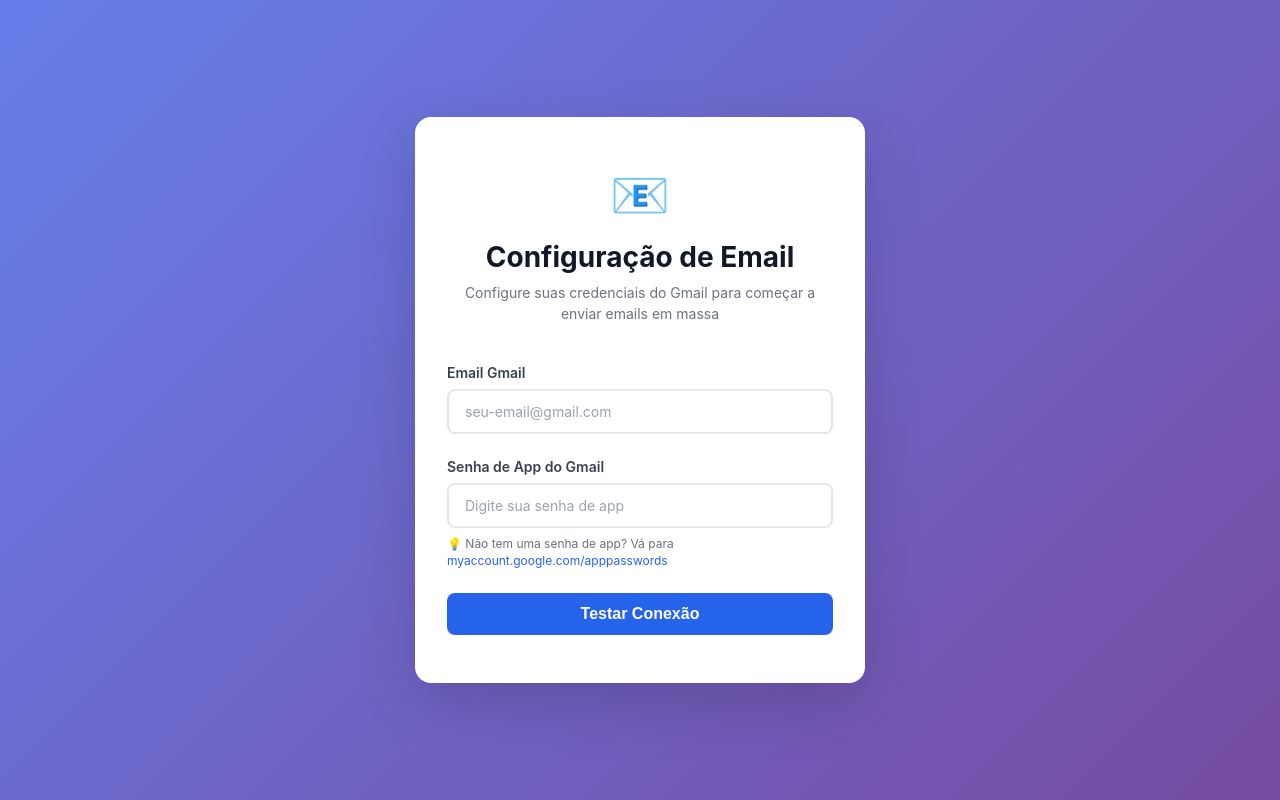
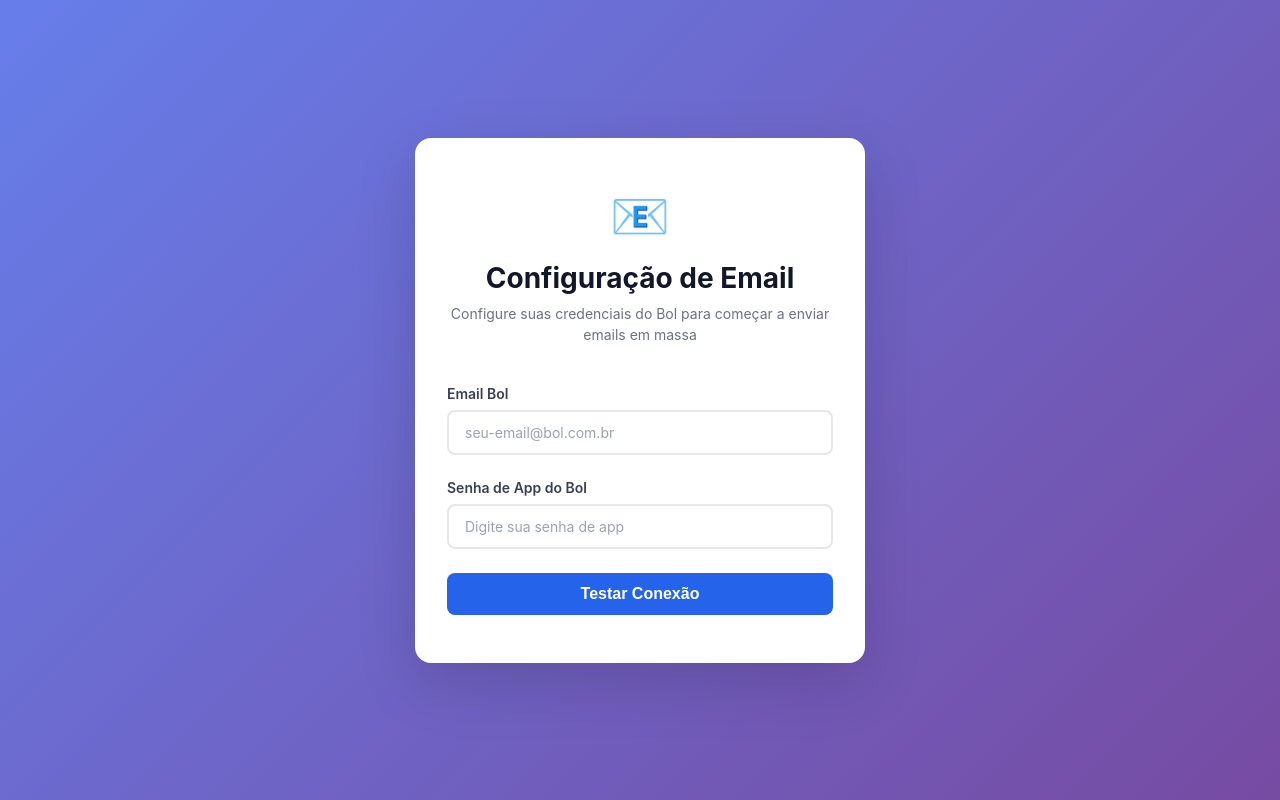
Before and after one commit to AugustoRena/SeasonalMailer, a React (Create React App) app: page / in a window 1280 px wide. Built offline with nearby package versions, Linux system fonts and the light colour scheme.

Commit message:
Update email configuration from Gmail to Bol

```diff
--- a/src/pages/SetupPage.js
+++ b/src/pages/SetupPage.js
@@ -53,7 +53,7 @@
           <span className="setup-icon">📧</span>
           <h1 className="setup-title">Configuração de Email</h1>
           <p className="setup-subtitle">
-            Configure suas credenciais do Gmail para começar a enviar emails em massa
+            Configure suas credenciais do Bol para começar a enviar emails em massa
           </p>
         </div>
 
@@ -66,11 +66,11 @@
 
         <form onSubmit={handleTestConnection}>
           <div className="form-group">
-            <label className="form-label">Email Gmail</label>
+            <label className="form-label">Email Bol</label>
             <input
               type="email"
               className="form-input"
-              placeholder="seu-email@gmail.com"
+              placeholder="seu-email@bol.com.br"
               value={email}
               onChange={(e) => setEmail(e.target.value)}
               disabled={loading}
@@ -78,7 +78,7 @@
           </div>
 
           <div className="form-group">
-            <label className="form-label">Senha de App do Gmail</label>
+            <label className="form-label">Senha de App do Bol</label>
             <input
               type="password"
               className="form-input"
@@ -93,15 +93,6 @@
               marginTop: '8px',
               lineHeight: '1.4'
             }}>
-              💡 Não tem uma senha de app? Vá para{' '}
-              <a
-                href="https://myaccount.google.com/apppasswords"
-                target="_blank"
-                rel="noopener noreferrer"
-                style={{ color: '#2563eb', textDecoration: 'none' }}
-              >
-                myaccount.google.com/apppasswords
-              </a>
             </p>
           </div>
 
```
